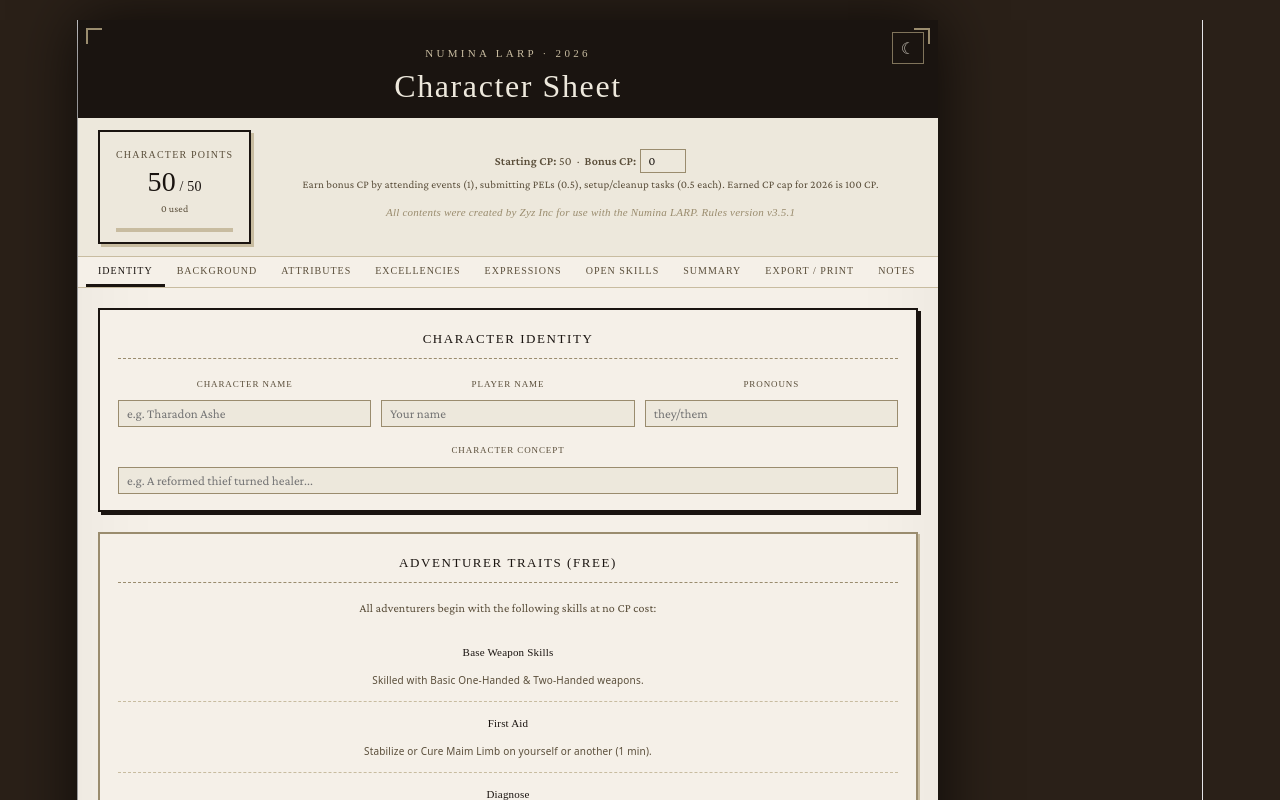
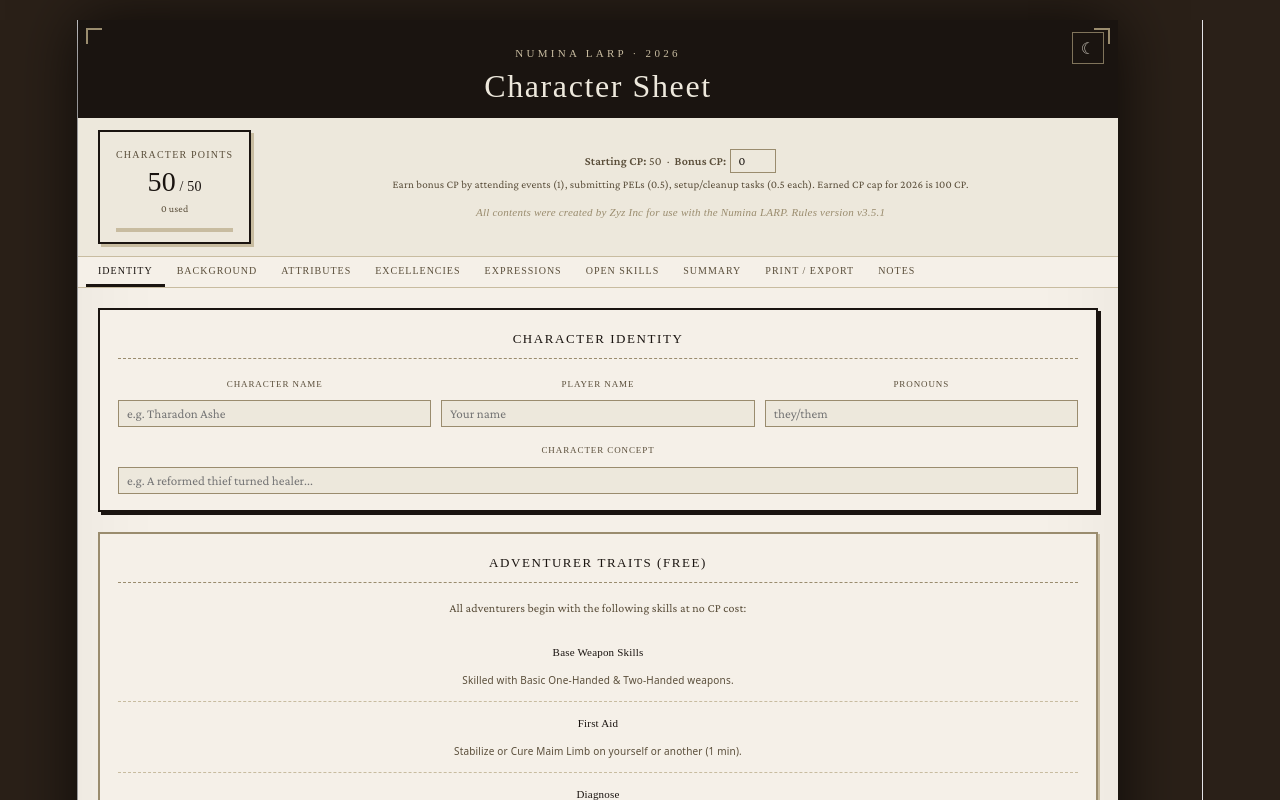
Before and after one commit to blacktw/n3-character-builder, a React (Vite) app in the folder n3-widget-v3.5/: page / in a window 1280 px wide. Shown: the top 800 px of the page. Built offline with nearby package versions, Linux system fonts and the light colour scheme; a web font is replaced by a local one.

Commit message:
Renamed EXPORT/PRINT to PRINT/EXPORT. Moved Shareable Link above Export. Made json format section readable in dark mode. widened window a little to remove scrollbar. Added caveat to NOTES tab that its not printed and optional.

```diff
--- a/n3-widget-v3.5/src/n3-widget-v3.5.tsx
+++ b/n3-widget-v3.5/src/n3-widget-v3.5.tsx
@@ -970,7 +970,7 @@ function CPBadge({ used, total }: { used: number; total: number }) {
   );
 }
 
-const TABS = ["Identity","Background","Attributes","Excellencies","Expressions","Open Skills","Summary","Export / Print","Notes"];
+const TABS = ["Identity","Background","Attributes","Excellencies","Expressions","Open Skills","Summary","Print / Export","Notes"];
 
 function Tab({ label, active, onClick }: { label: string; active: boolean; onClick: () => void }) {
   return (
@@ -1438,6 +1438,18 @@ ${char.abilitiesNotes||char.notes||char.threadNotes?`<hr><div class="cols">
       {/* PRINT MODAL */}
       {showPrint && <PrintModal html={buildPrintHTML()} onClose={() => setShowPrint(false)} />}
 
+      {/* SHAREABLE LINK */}
+      <div style={ss.section}>
+        <div style={ss.title}>Shareable Link</div>
+        <div style={ss.body}>
+          Generates a link with your current character encoded in the URL. Anyone who opens it will see this character loaded automatically.
+        </div>
+        <button style={ss.btn} onClick={handleCopyLink}>{linkMsg}</button>
+        <div style={ss.note}>
+          The link encodes the full character state. It can be long — use a URL shortener if needed.
+        </div>
+      </div>
+
       {/* JSON EXPORT */}
       <div style={ss.section}>
         <div style={ss.title}>Export Character Data (JSON)</div>
@@ -1466,18 +1478,6 @@ ${char.abilitiesNotes||char.notes||char.threadNotes?`<hr><div class="cols">
         </div>
       </div>
 
-      {/* SHAREABLE LINK */}
-      <div style={ss.section}>
-        <div style={ss.title}>Shareable Link</div>
-        <div style={ss.body}>
-          Generates a link with your current character encoded in the URL. Anyone who opens it will see this character loaded automatically.
-        </div>
-        <button style={ss.btn} onClick={handleCopyLink}>{linkMsg}</button>
-        <div style={ss.note}>
-          The link encodes the full character state. It can be long — use a URL shortener if needed.
-        </div>
-      </div>
-
       {/* IMPORT */}
       <div style={ss.section}>
         <div style={ss.title}>Import Character Data</div>
@@ -1507,7 +1507,7 @@ ${char.abilitiesNotes||char.notes||char.threadNotes?`<hr><div class="cols">
         <div style={{ fontFamily:"var(--font-body)", fontSize:11, color:"var(--ink-mid)", lineHeight:1.8 }}>
           The JSON is a plain object. Key fields for compatible tools:&nbsp;
           {["name","aspect1/2/3","foundation","foundation2","culture","culture2","culture3","domain","excellencies[]","expressions[]","prowessPurchased","insightPurchased","fortitudePurchased","excellencySkillsPurchased{}","expressionSkillsPurchased{}"].map(f => (
-            <code key={f} style={{ fontFamily:"monospace", fontSize:10, background:"var(--paper-warm)", padding:"1px 4px", marginRight:4 }}>{f}</code>
+            <code key={f} style={{ fontFamily:"monospace", fontSize:10, background:"var(--paper-warm)", color:"var(--ink)", padding:"1px 4px", marginRight:4 }}>{f}</code>
           ))}
         </div>
       </div>
@@ -1657,7 +1657,7 @@ export default function NuminaSheet() {
       `}</style>
 
       <div style={{
-        width:"100%", maxWidth:860, background:"var(--paper)",
+        width:"100%", maxWidth:1040, background:"var(--paper)",
         boxShadow:"0 0 60px rgba(0,0,0,0.7), inset 0 0 100px rgba(0,0,0,0.05)",
         position:"relative", overflow:"hidden",
         // Theme tokens — cascade to all children
@@ -2594,6 +2594,9 @@ export default function NuminaSheet() {
           {/* ── TAB 8: NOTES ── */}
           {tab === 8 && (
             <>
+              <div style={{ fontFamily:"var(--font-body)", fontSize:11, color:"var(--ink-mid)", background:"var(--paper-warm)", border:"1px solid var(--ink-faint)", padding:"8px 12px", marginBottom:12, lineHeight:1.6 }}>
+                This information is for your own reference only and is not included in the printed output.
+              </div>
               <Section title="Character History & Background" accent>
                 <textarea value={char.history||""} onChange={e => update("history",e.target.value)} placeholder="Write your character's history here. Submitting a character history is worth 2 bonus CP!" style={{...inputStyle,width:"100%",minHeight:160,resize:"vertical",lineHeight:1.7}} />
               </Section>
```
